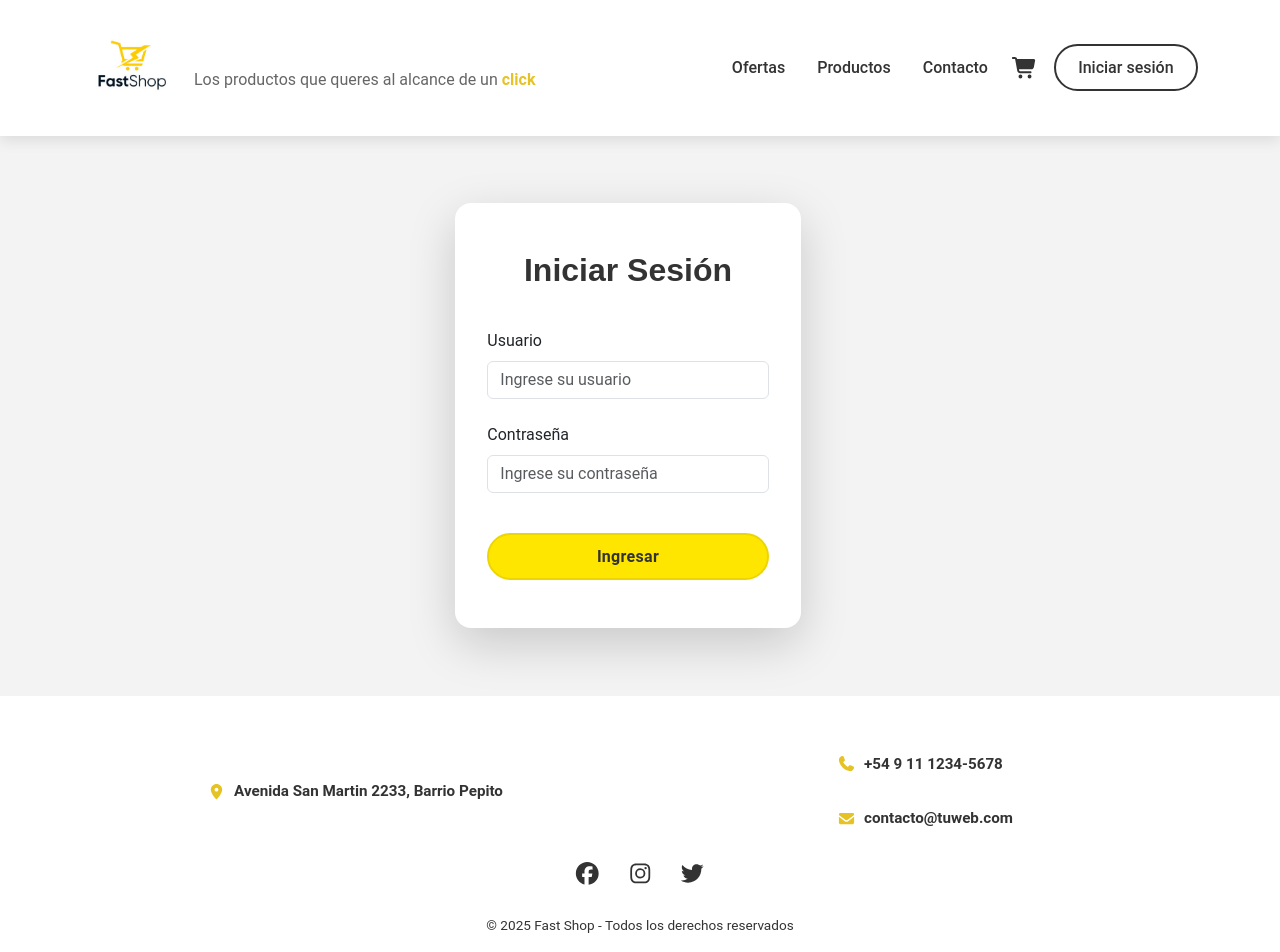
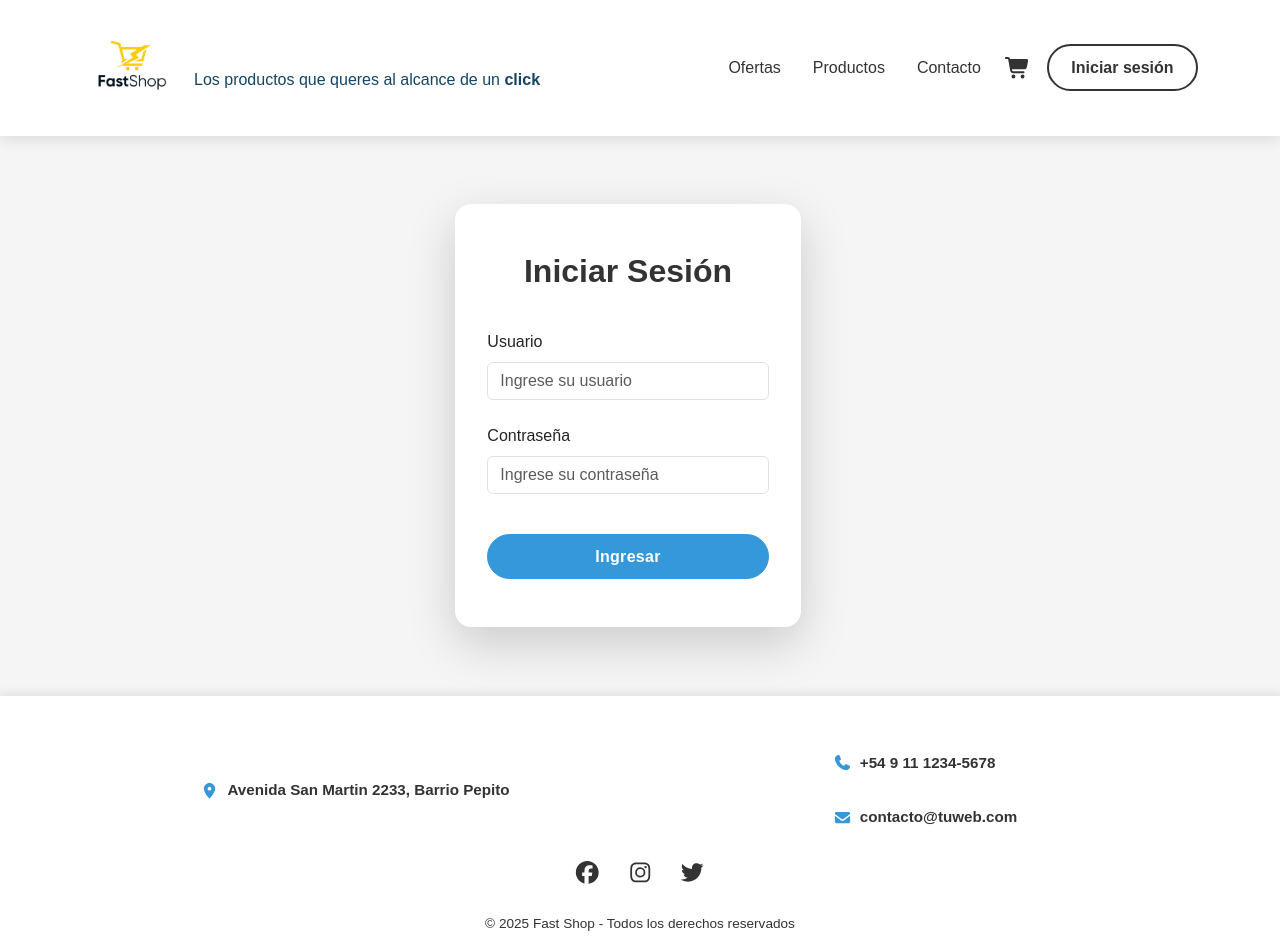
Before and after one commit to GabrielGil88/Proyecto2025-25235-gag, a React (Vite) app: page /administracion in a window 1280 px wide. Shown: the top 952 px of the page. Built offline with nearby package versions, Linux system fonts and the light colour scheme.

Commit message:
ajuste de variables globales de color

```diff
--- a/src/assets/styles/climaWidget.css
+++ b/src/assets/styles/climaWidget.css
@@ -11,7 +11,7 @@
   align-items: center;
   padding: 2rem 0;
   box-sizing: border-box;
-  background: #FEE600;
+  background: var(--color-primary);
 }
 
 
@@ -29,12 +29,12 @@
   gap: 8px;
   align-items: center;
   padding: 6px 10px;
-  background: #ffffff;
+  background: var(--color-card-bg);
   border-radius: 8px;
   min-width: 140px;
   white-space: nowrap;
-  box-shadow: 0 1px 4px rgba(0,0,0,0.06);
-  border: 1px solid rgba(0,0,0,0.03);
+  box-shadow: 0 1px 4px var(--color-shadow);
+  border: 1px groove var(--color-gray-light);
   font-family: system-ui, sans-serif;
   font-size: 0.9rem;
 }
--- a/src/assets/styles/elegirnos.css
+++ b/src/assets/styles/elegirnos.css
@@ -1,27 +1,27 @@
 
 
 .benefit-card {
-    border: 1px solid rgba(0, 0, 0, 0.08);
+    border: 1px groove var(--color-gray-light);
     border-radius: 12px;
-    background: #fff;
+    background: var(--color-card-bg);
     transition: all 0.3s ease;
     height: 100%;
 }
 
 .benefit-card .icono {
     width: 100%;
-    color: #e6c325;
+    color: var(--color-primary);
     transition: transform 0.3s ease, color 0.3s ease;
 }
 
 .benefit-card:hover {
     transform: translateY(-5px);
-    box-shadow: 0 6px 16px rgba(0, 0, 0, 0.1);
+    box-shadow: 0 6px 16px var(--color-shadow);
 }
 
 .benefit-card:hover .icono {
     transform: scale(1.1);
-    color: #333;
+    color: var(--color-accent);
 }
 
 .benefit-card h5,
@@ -32,7 +32,7 @@
 
 .benefit-card .card-text {
     font-size: 0.95rem;
-    color: #555;
+    color: var(--color-gray-dark);
 }
 
 /* Responsive */
--- a/src/assets/styles/footer.css
+++ b/src/assets/styles/footer.css
@@ -1,21 +1,21 @@
 footer {
-    background: #ffffff;
-    color: #333333;
+    background: var(--color-card-bg);
+    color: var(--color-text);
     padding: 2.5rem 0 2rem 0;
     font-size: 0.95rem;
     text-align: center;
-    border-top: 1px solid rgba(255, 255, 255, 0.08);
+    box-shadow: 2px 0 10px 2px var(--color-shadow);
 }
 
 /* ==== Texto general ==== */
 footer p {
     margin: 0.3rem 0;
-    color: #333333;
+    color: var(--color-text);
     line-height: 1.5;
 }
 
 /* ==== Contacto ==== */
-.contact-info p{
+.contact-info p {
     display: flex;
     align-items: center;
     justify-content: center;
@@ -24,7 +24,7 @@ footer p {
 }
 
 .contact-info svg {
-    color: #e6c325;
+    color: var(--color-primary);
 }
 
 /* ==== Redes sociales ==== */
@@ -37,12 +37,12 @@ footer p {
 }
 
 .social-icons a {
-    color: #333333;
+    color: var(--color-text);
     transition: color 0.3s ease, transform 0.2s ease;
 }
 
 .social-icons a:hover {
-    color: #e6c325;
+    color: var(--color-primary);
     transform: translateY(-2px);
 }
 
@@ -52,7 +52,7 @@ footer::after {
     display: block;
     margin-top: 1.8rem;
     font-size: 0.85rem;
-    color: #333333;
+    color: var(--color-text);
 }
 
 /* ==== Responsive ==== */
--- a/src/assets/styles/header.css
+++ b/src/assets/styles/header.css
@@ -1,7 +1,7 @@
 /* ==== NAVBAR ==== */
 .navbar {
-    background: #ffffff;
-    box-shadow: 0 4px 14px rgba(0, 0, 0, 0.1);
+    background: var(--color-card-bg);
+    box-shadow: 0 4px 14px var(--color-shadow);
     padding: 0.8rem 1.5rem;
     transition: background 0.3s ease, box-shadow 0.3s ease;
     position: sticky;
@@ -26,13 +26,13 @@
     padding-top: 1.5rem;
     font-size: 1rem;
     font-weight: 400;
-    color: #666;
+    color: var(--color-primary-dark);
     white-space: nowrap;
 }
 
 /* ==== LINKS ==== */
 .nav-link {
-    color: #333333;
+    color: var(--color-text);
     font-weight: 500;
     font-size: 1rem;
     position: relative;
@@ -46,12 +46,12 @@
     left: 0;
     width: 0%;
     height: 2px;
-    background: #333;
+    background: var(--color-primary);
     transition: width 0.3s ease;
 }
 
 .nav-link:hover {
-    color: #111111;
+    color: var(--color-primary-dark);
 }
 
 .nav-link:hover::after {
@@ -65,7 +65,7 @@
     display: inline-flex;
     align-items: center;
     justify-content: center;
-    color: #333333;
+    color: var(--color-text);
     /* color que queremos que herede el svg */
     text-decoration: none;
     transition: color 0.18s ease, transform 0.18s ease;
@@ -82,7 +82,7 @@
 
 .cart-link:hover,
 .cart-link:focus {
-    color: #e6c325;
+    color: var(--color-primary);
     transform: translateY(-2px);
     text-decoration: none;
 }
--- /dev/null
+++ b/src/assets/styles/variables.css
@@ -0,0 +1,16 @@
+:root {
+    --color-primary: #3498db;
+    --color-primary-dark: #154564;
+    --color-secondary: #2ecc71;
+    --color-secondary-dark: #27ae60;
+    --color-background: #f5f5f5;
+    --color-card-bg: #ffffff;
+    --color-text: #333333;
+    --color-text-light: #FFFFFF;
+    --color-accent: #e6c325;
+    --color-shadow: rgba(0, 0, 0, 0.1);
+    --color-shadow-dark: rgba(0, 0, 0, 0.2);
+    --color-gray-light: #ebebeb;
+    --color-gray-dark: #6e6e6e;
+    --font-family: 'Arial', sans-serif;
+}
--- a/src/components/ClimaWidget.jsx
+++ b/src/components/ClimaWidget.jsx
@@ -28,6 +28,7 @@ const ClimaWidget = () => {
             )
                 .then((res) => res.json())
                 .then((data) => {
+                    console.log(city.name, data.current_weather);
                     results.push({
                         name: city.name,
                         temperature: data.current_weather.temperature,
@@ -45,16 +46,19 @@ const ClimaWidget = () => {
     }, []);
 
     const climaIcons = {
-        0: "☀️",
-        1: "🌤️",
-        2: "⛅",
-        3: "☁️",
-        45: "🌫️",
-        48: "🌫️",
-        51: "🌦️",
-        61: "🌧️",
-        71: "❄️",
-        95: "⛈️",
+        0: "☀️",      // despejado
+        1: "🌤️",     // mayormente soleado
+        2: "⛅",      // parcialmente nublado
+        3: "☁️",      // nublado
+        45: "🌫️",     // niebla
+        48: "🌫️",     // niebla
+        51: "🌦️",     // llovizna ligera
+        61: "🌧️",     // lluvia
+        71: "❄️",      // nieve
+        80: "🌦️",     // chubascos ligeros
+        81: "🌦️",     // chubascos moderados
+        82: "🌧️",     // chubascos fuertes/violentos
+        95: "⛈️",      // tormenta
     };
 
     if (loading) return <p className="clima-loading">Cargando clima...</p>;
--- a/src/components/Header.jsx
+++ b/src/components/Header.jsx
@@ -13,7 +13,7 @@ const Header = () => {
                 {/* Logo y frase */}
                 <Navbar.Brand as={Link} to="/" className="d-flex align-items-center">
                     <img src={logo} alt="Logo" className="brand-logo" />
-                    <span>Los productos que queres al alcance de un <b style={{ color: '#e6c325ff' }}>click</b></span>
+                    <span>Los productos que queres al alcance de un <b style={{ color: 'var(--color-primary)ff' }}>click</b></span>
                 </Navbar.Brand>
 
                 {/* Botón hamburguesa */}
--- a/src/index.css
+++ b/src/index.css
@@ -1,7 +1,7 @@
 body {
-  background-color: #f3f3f3;
+  background-color: var(--color-background);
   margin: 0;
-  font-family: 'Roboto', sans-serif;
+  font-family: var(--font-family);
 }
 
 
@@ -21,18 +21,17 @@ h3,
 h4,
 h5,
 h6 {
-  font-family: 'Montserrat', sans-serif;
   font-weight: 700;
-  color: #333333;
+  color: var(--color-text);
   padding: 2vh 0;
   text-align: center;
 }
 
 /* Botones */
 .btn-primario {
-  background-color: #FEE600;
-  color: #333;
-  border: 2px solid #ecd504;
+  background-color: var(--color-primary);
+  color: var(--color-text-light);
+  border: 1px solid var(--color-primary);
   border-radius: 50px;
   font-weight: 600;
   transition: all 0.3s ease;
@@ -41,48 +40,45 @@ h6 {
 }
 
 .btn-primario:hover {
-  background-color: #c0a01e;
-  border-color: #c0a01e;
-  color: #fff;
-  box-shadow: 0 4px 10px rgba(0, 0, 0, 0.2);
+  background-color: var(--color-primary-dark);
+  border-color: var(--color-primary-dark);
+  color: var(--color-primary);
+  box-shadow: 0 4px 10px var(--color-shadow);
 }
 
 .btn-secundario {
   background-color: transparent;
-  color: #333;
-  border: 2px solid #333;
+  color: var(--color-text);
+  border: 2px solid var(--color-text);
   border-radius: 50px;
-  font-weight: 500;
+  font-weight: 600;
   padding: 0.6rem 1.4rem;
 }
 
 .btn-secundario:hover {
-  background-color: #333;
-  border-color: #333333;
-  color: #fff;
-  box-shadow: 0 4px 10px rgba(0, 0, 0, 0.2);
+  background-color: var(--color-text);
+  border-color: var(--color-text);
+  color: var(--color-text-light);
+  box-shadow: 0 4px 10px var(--color-shadow);
 }
 
 /* ProductCard */
 .product-card {
   width: 100%;
-  background-color: #ffffff;
+  background-color: var(--color-card-bg);
   transition: transform 200ms ease, box-shadow 200ms ease;
   will-change: transform;
   transform-origin: center;
   position: relative;
-  box-shadow: 0 4px 8px rgba(0, 0, 0, 0.1);
+  box-shadow: 0 4px 8px var(--color-shadow);
 }
 
 @media (hover: hover) and (pointer: fine) {
   .product-card:hover {
     transform: scale(1.04);
-    box-shadow: 0 6px 16px rgba(0, 0, 0, 0.2);
+    box-shadow: 0 6px 16px var(--color-shadow-dark);
   }
 }
-
-
-
 
 
 /* Formulario */
--- a/src/main.jsx
+++ b/src/main.jsx
@@ -2,6 +2,7 @@ import { StrictMode } from 'react'
 import { createRoot } from 'react-dom/client'
 import 'bootstrap/dist/css/bootstrap.min.css'
 import './index.css'
+import './assets/styles/variables.css'
 import App from './App.jsx'
 
 createRoot(document.getElementById('root')).render(
```
